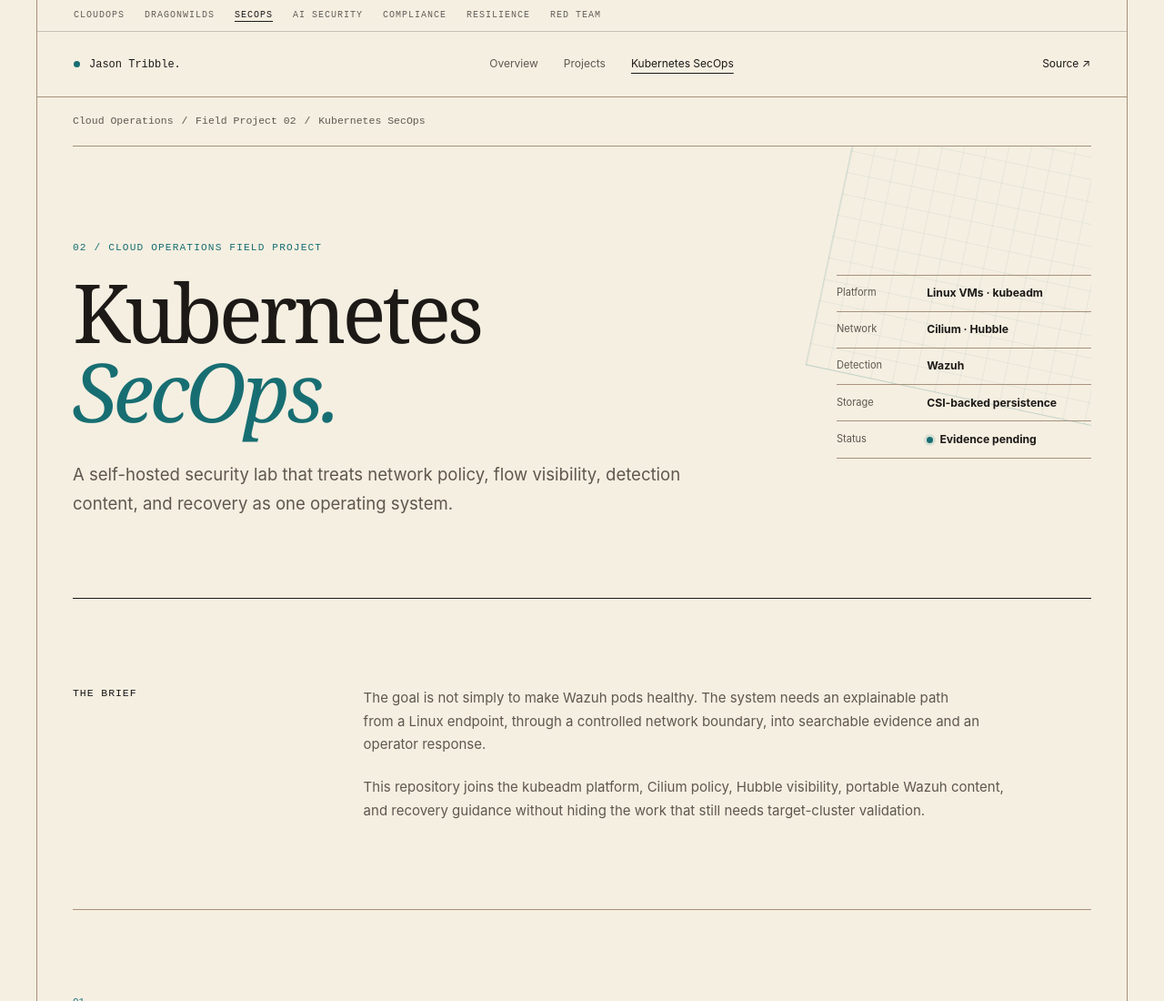
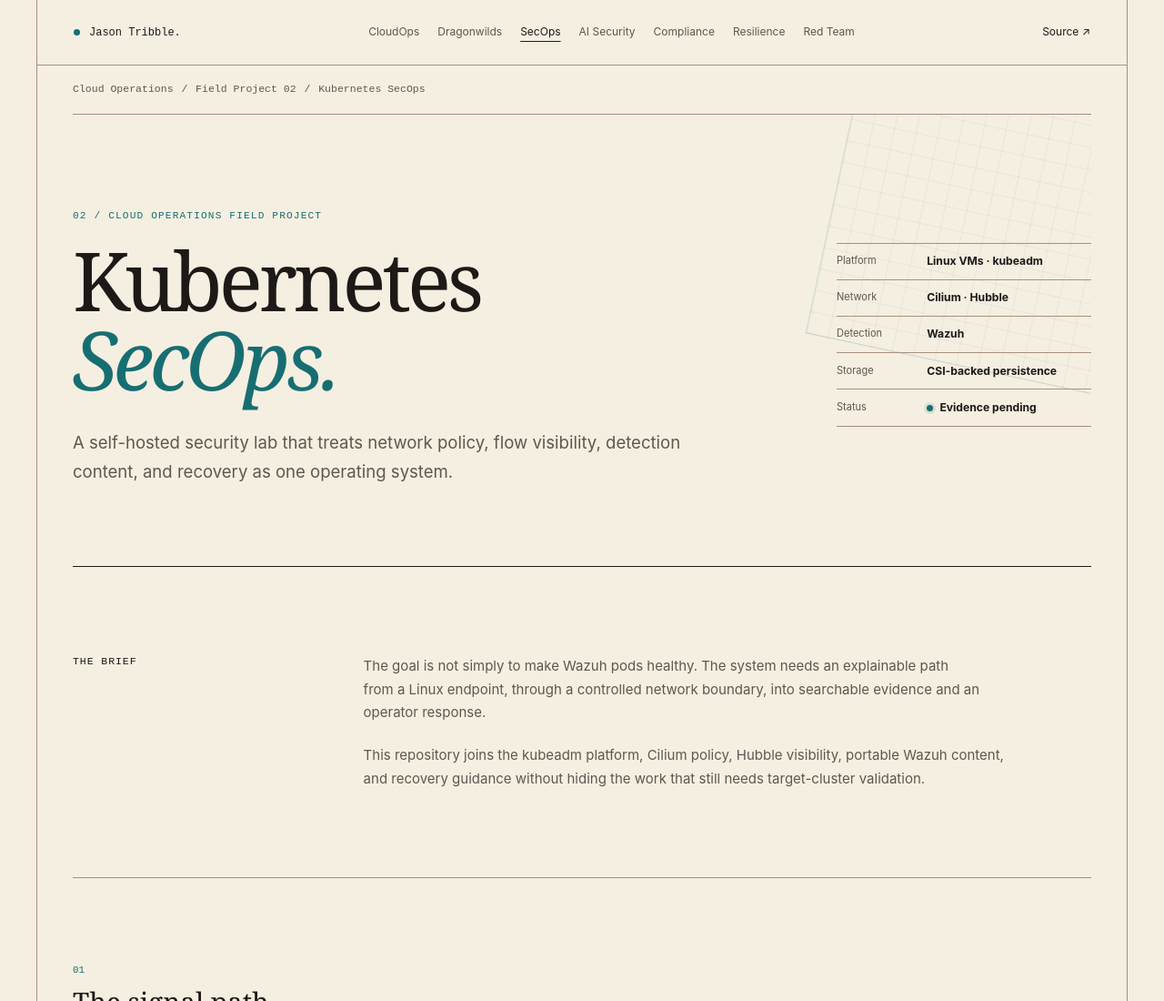
Before and after one commit to CloudSec-Jay/k8s-secops-platform, a plain HTML site: page docs/site/index.html in a window 1280 px wide. Shown: the top 1100 px of the page at 91% size. Drawn offline with Linux system fonts and the light colour scheme; a web font is replaced by a local one.

Commit message:
Put portfolio site links in header navigation (#2)
Edited by Claude

```diff
--- a/docs/site/index.html
+++ b/docs/site/index.html
@@ -11,18 +11,13 @@
   <link rel="preconnect" href="https://fonts.googleapis.com">
   <link rel="preconnect" href="https://fonts.gstatic.com" crossorigin>
   <link href="https://fonts.googleapis.com/css2?family=Playfair+Display:ital,wght@0,400;0,700;1,400&amp;family=JetBrains+Mono:wght@400;500&amp;family=Inter:wght@400;500;600;700&amp;display=swap" rel="stylesheet">
-<link rel="stylesheet" href="style.css?v=20261011-pages">
+<link rel="stylesheet" href="style.css?v=20261011-header">
 </head>
 <body>
   <a class="skip-link" href="#content">Skip to content</a>
-  <nav class="pages-bar" aria-label="Portfolio sites"><a href="https://cloudsec-jay.github.io/cloud-ops-engineering/">CloudOps</a><a href="https://cloudsec-jay.github.io/dragonwilds-aws/">Dragonwilds</a><a href="https://cloudsec-jay.github.io/k8s-secops-platform/" aria-current="page">SecOps</a><a href="https://cloudsec-jay.github.io/ai-ml-security/">AI Security</a><a href="https://cloudsec-jay.github.io/compliance-guardrails-integrity/">Compliance</a><a href="https://cloudsec-jay.github.io/cloud-resilience-recovery/">Resilience</a><a href="https://cloudsec-jay.github.io/red-team-lab-engineering/">Red Team</a></nav>
   <header class="site-header">
     <a class="brand" href="https://cloudsec-jay.github.io/cloud-ops-engineering/"><span class="dot" aria-hidden="true"></span>Jason Tribble.</a>
-    <nav aria-label="Project navigation">
-      <a href="https://cloudsec-jay.github.io/cloud-ops-engineering/">Overview</a>
-      <a href="https://cloudsec-jay.github.io/cloud-ops-engineering/#project-sites">Projects</a>
-      <a href="./" aria-current="page">Kubernetes SecOps</a>
-    </nav>
+    <nav aria-label="Portfolio navigation"><a href="https://cloudsec-jay.github.io/cloud-ops-engineering/">CloudOps</a><a href="https://cloudsec-jay.github.io/dragonwilds-aws/">Dragonwilds</a><a href="https://cloudsec-jay.github.io/k8s-secops-platform/" aria-current="page">SecOps</a><a href="https://cloudsec-jay.github.io/ai-ml-security/">AI Security</a><a href="https://cloudsec-jay.github.io/compliance-guardrails-integrity/">Compliance</a><a href="https://cloudsec-jay.github.io/cloud-resilience-recovery/">Resilience</a><a href="https://cloudsec-jay.github.io/red-team-lab-engineering/">Red Team</a></nav>
     <a class="header-link" href="https://github.com/CloudSec-Jay/k8s-secops-platform">Source ↗</a>
   </header>
 
--- a/docs/site/style.css
+++ b/docs/site/style.css
@@ -144,8 +144,9 @@ h1 em { color: var(--accent); font-weight: 400; }
 }
 @media (prefers-reduced-motion: reduce) { html { scroll-behavior: auto; } }
 
-/* Shared bar linking every portfolio Pages site; inherits this site's colors. */
-.pages-bar { display: flex; gap: 6px 22px; overflow-x: auto; padding: 9px 40px; border-bottom: 1px solid color-mix(in srgb, currentColor 22%, transparent); font: 500 10px/1.6 "JetBrains Mono", ui-monospace, monospace; letter-spacing: 1px; text-transform: uppercase; white-space: nowrap; scrollbar-width: none; }
-.pages-bar a { color: inherit; opacity: .68; text-decoration: none; }
-.pages-bar a:hover, .pages-bar a[aria-current] { opacity: 1; text-decoration: underline; text-underline-offset: 4px; }
-@media (max-width: 680px) { .pages-bar { padding: 9px 24px; } }
+/* Header nav carries links to every portfolio Pages site. */
+.site-header nav { flex-wrap: wrap; gap: 8px 20px; }
+@media (max-width: 1100px) {
+  .site-header { flex-wrap: wrap; }
+  .site-header nav { order: 3; width: 100%; }
+}
```
